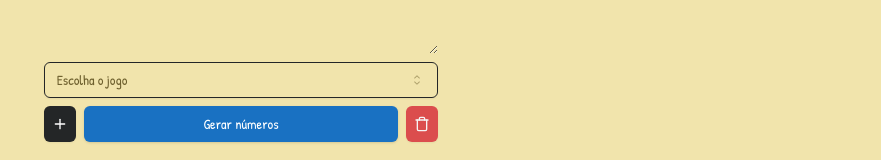
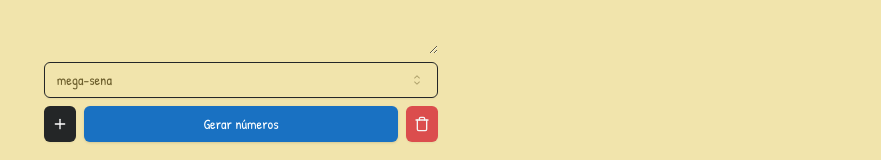
Before and after one commit to brnovasco/frasedasorte, a Next.js app: page / in a window 1280 px wide. Shown: the part 398-558 px from the top of the page, without its empty margins (399-1280 px from the left). Built offline with nearby package versions, Linux system fonts and the light colour scheme.

Commit message:
starting the select game name with mega-sena

```diff
--- a/src/app/page.tsx
+++ b/src/app/page.tsx
@@ -21,7 +21,7 @@ import { Textarea } from "@/components/ui/textarea";
 export default function Home() {
   const [phrase, setPhrase] = useState<string | undefined>();
   const [moreNumbers, setMoreNumbers] = useState<number>(0);
-  const [gameName, setGameName] = useState<GameName | undefined>();
+  const [gameName, setGameName] = useState<GameName | undefined>("mega-sena");
   const [ticket, setTicket] = useState<GameTicket | undefined>();
   const [openDialog, setOpendialog] = useState(false);
 
```
